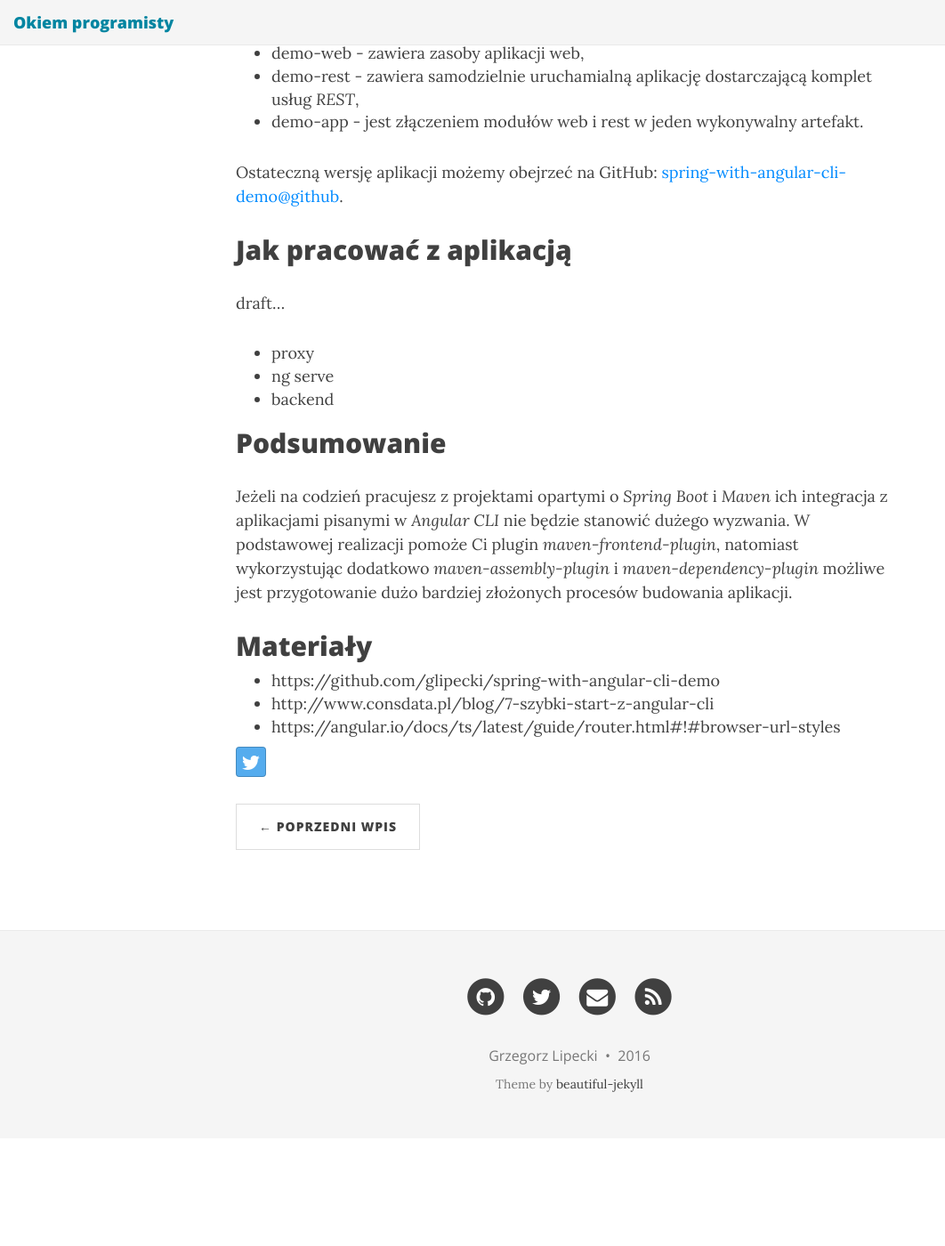
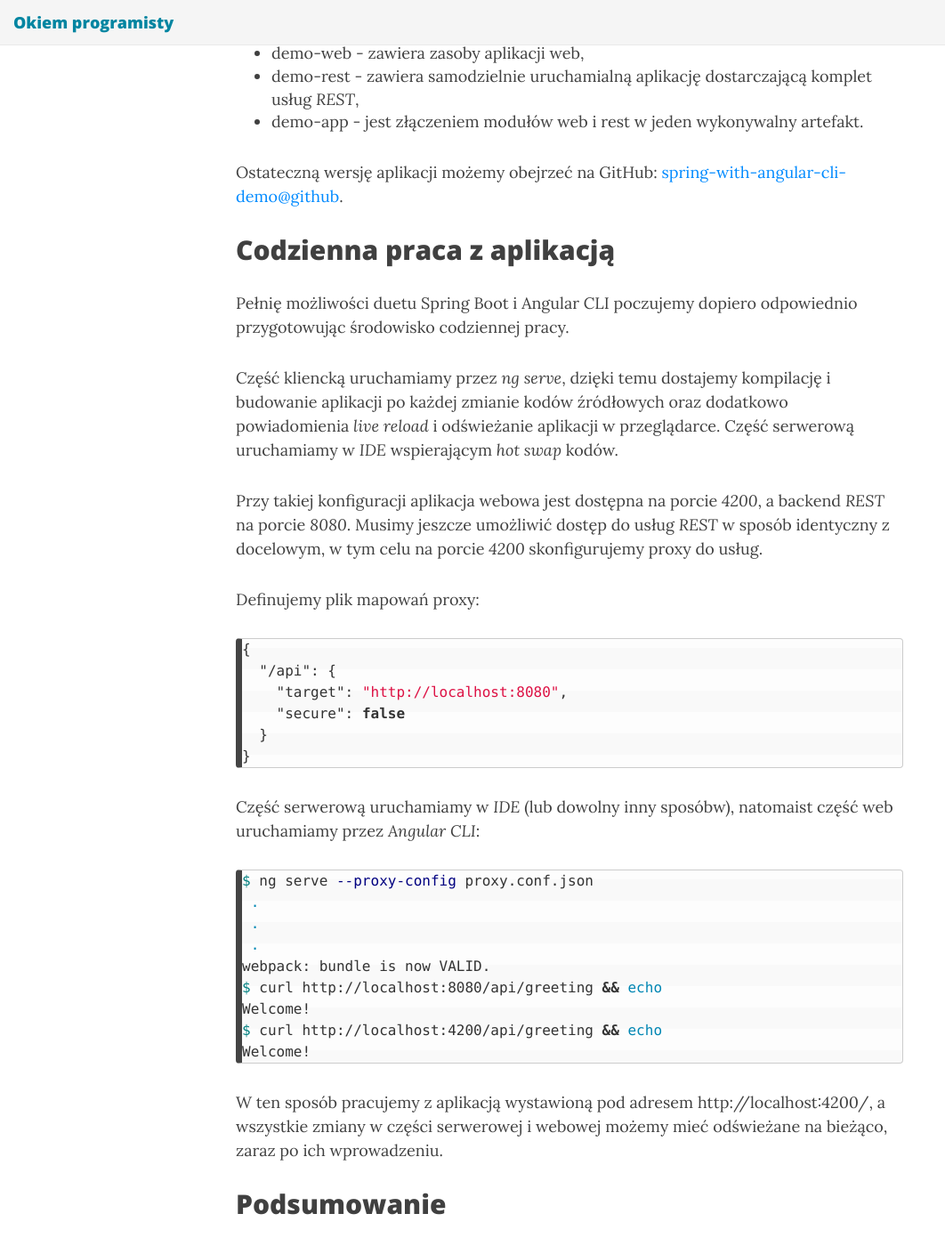
Before and after one commit to glipecki/glipecki.github.io, a Jekyll site: the page built from _posts/2016-12-07-budowanie-aplikacji-angular-cli-spring-boot.md, in a window 1280 px wide and 1400 px high, scrolled down 11443 px. Shown: the whole window at 89% size, without its empty margins (0-1062 px from the left). Built offline with Jekyll 4.4.1, drawn with Linux system fonts in a browser that asks for light colours; nearby versions of some CDN libraries; comment, search, counter and statistics services are not loaded; before the commit the page ends 12722 px from its top, so only the background shows below that.

Commit message:
Updated 2016-12-07-budowanie-aplikacji-angular-cli-spring-boot.md

````diff
--- a/_posts/2016-12-07-budowanie-aplikacji-angular-cli-spring-boot.md
+++ b/_posts/2016-12-07-budowanie-aplikacji-angular-cli-spring-boot.md
@@ -432,13 +432,40 @@ Gdzie moduły:
 
 Ostateczną wersję aplikacji możemy obejrzeć na GitHub: [spring-with-angular-cli-demo@github](https://github.com/glipecki/spring-with-angular-cli-demo).
 
-## Jak pracować z aplikacją
+## Codzienna praca z aplikacją
 
-draft...
+Pełnię możliwości duetu Spring Boot i Angular CLI poczujemy dopiero odpowiednio przygotowując środowisko codziennej pracy.
 
-- proxy
-- ng serve
-- backend
+Część kliencką uruchamiamy przez _ng serve_, dzięki temu dostajemy kompilację i budowanie aplikacji po każdej zmianie kodów źródłowych oraz dodatkowo powiadomienia _live reload_ i odświeżanie aplikacji w przeglądarce. Część serwerową uruchamiamy w _IDE_ wspierającym _hot swap_ kodów.
+
+Przy takiej konfiguracji aplikacja webowa jest dostępna na porcie _4200_, a backend _REST_ na porcie _8080_. Musimy jeszcze umożliwić dostęp do usług _REST_ w sposób identyczny z docelowym, w tym celu na porcie _4200_ skonfigurujemy proxy do usług.
+
+Definujemy plik mapowań proxy:
+
+```json
+{
+  "/api": {
+    "target": "http://localhost:8080",
+    "secure": false
+  }
+}
+```
+
+Część serwerową uruchamiamy w _IDE_ (lub dowolny inny sposóbw), natomaist część web uruchamiamy przez _Angular CLI_:
+
+```bash
+$ ng serve --proxy-config proxy.conf.json
+ .
+ .
+ .
+webpack: bundle is now VALID.
+$ curl http://localhost:8080/api/greeting && echo
+Welcome!
+$ curl http://localhost:4200/api/greeting && echo
+Welcome!
+```
+
+W ten sposób pracujemy z aplikacją wystawioną pod adresem http://localhost:4200/, a wszystkie zmiany w części serwerowej i webowej możemy mieć odświeżane na bieżąco, zaraz po ich wprowadzeniu.
 
 ## Podsumowanie
 
````
